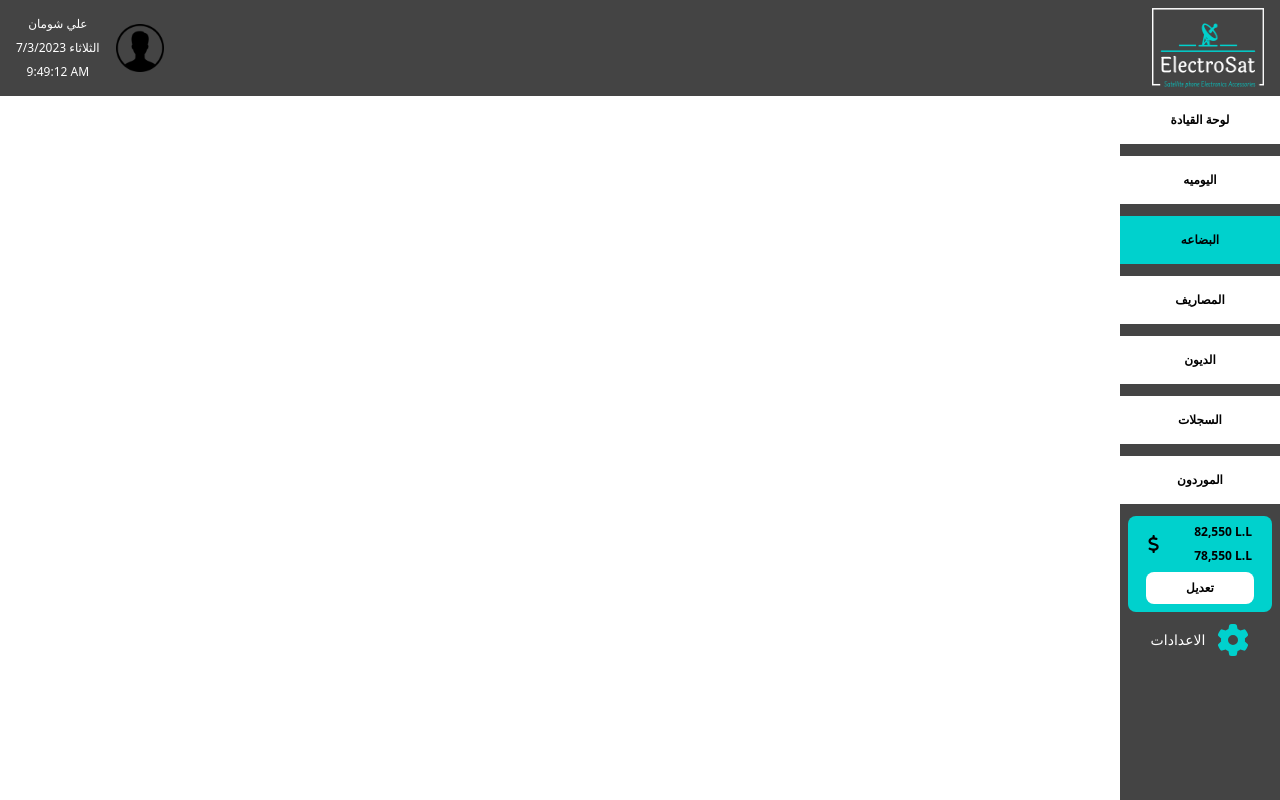
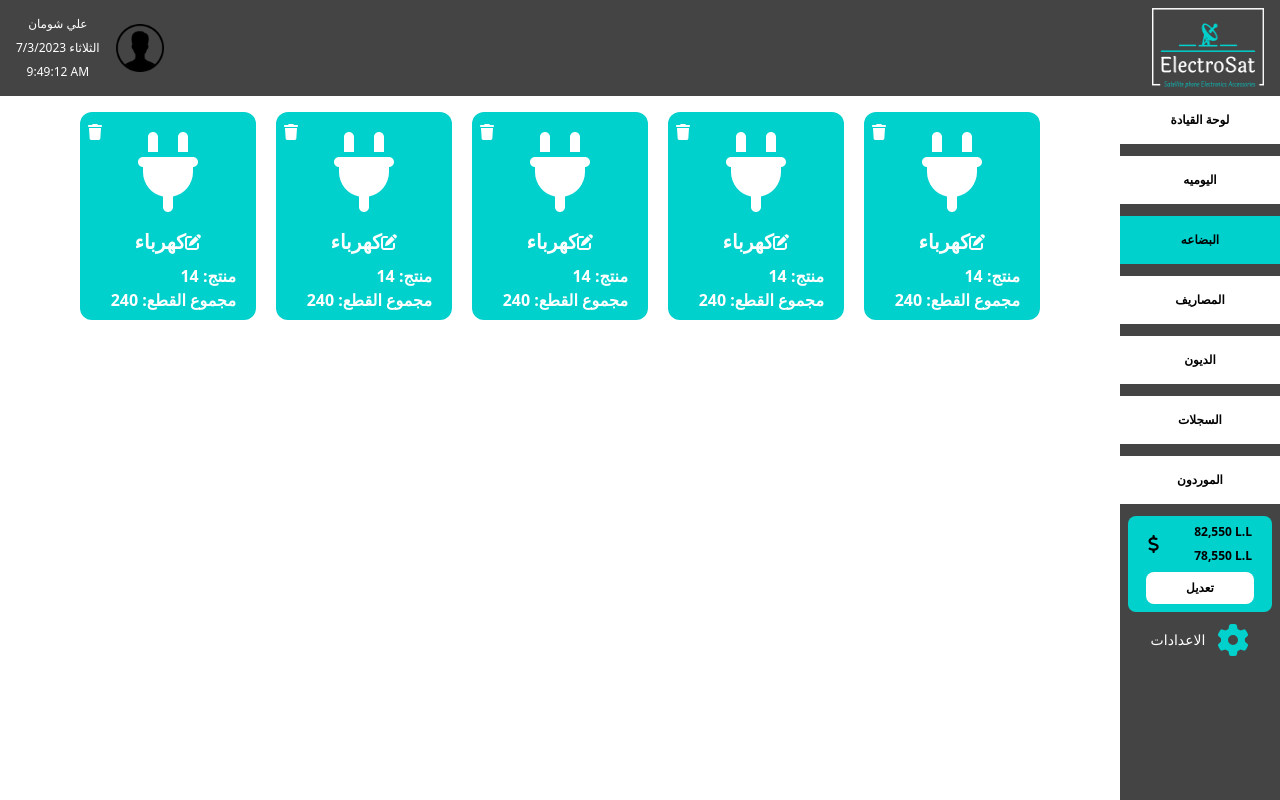
Before and after one commit to aliShouman0/electro-sat, a React (Create React App) app in the folder electro-sat/: page /stock in a window 1280 px wide. Built offline with nearby package versions, Linux system fonts and the light colour scheme.

Commit message:
Frontend: Adding Category

```diff
--- a/electro-sat/src/pages/Stock/Stock.jsx
+++ b/electro-sat/src/pages/Stock/Stock.jsx
@@ -3,13 +3,23 @@ import NavBar from "../../components/NavBar/NavBar";
 import SideBar from "../../components/SideBar/SideBar";
 
 import userImg from "../../assets/images/userImg.png";
+import Category from "../../components/Category/Category";
+import { faPlug, faTrash } from "@fortawesome/free-solid-svg-icons";
 
 function Stock() {
   return (
     <>
       <NavBar userName={"علي شومان"} userImg={userImg} />
       <SideBar />
-      <main className="fixed   w-[80%] h-full flex flex-col items-center  overflow-y-auto overflow-x-hidden    top-28  right-44"></main>
+      <main className="fixed  w-[80%] h-full overflow-y-auto overflow-x-hidden    top-28  right-44">
+        <div className="flex justify-start   gap-5 flex-wrap ">
+          <Category title={"كهرباء"} products={14} pieces={240} icon={faPlug} />
+          <Category title={"كهرباء"} products={14} pieces={240} icon={faPlug} />
+          <Category title={"كهرباء"} products={14} pieces={240} icon={faPlug} />
+          <Category title={"كهرباء"} products={14} pieces={240} icon={faPlug} />
+          <Category title={"كهرباء"} products={14} pieces={240} icon={faPlug} />
+        </div>
+      </main>
     </>
   );
 }
```
